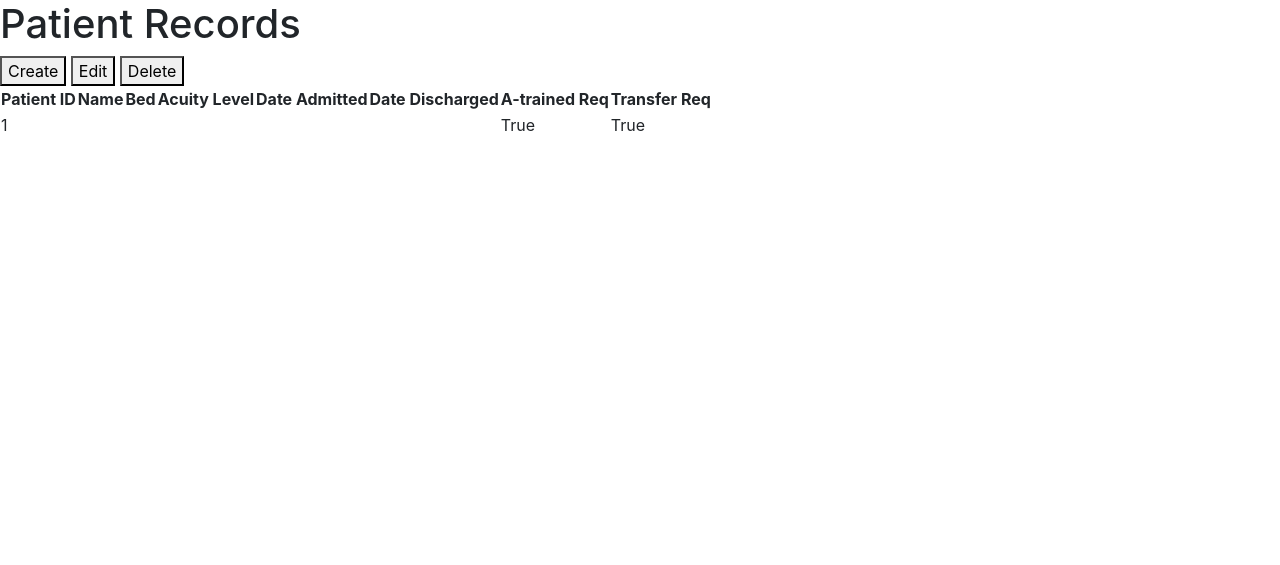
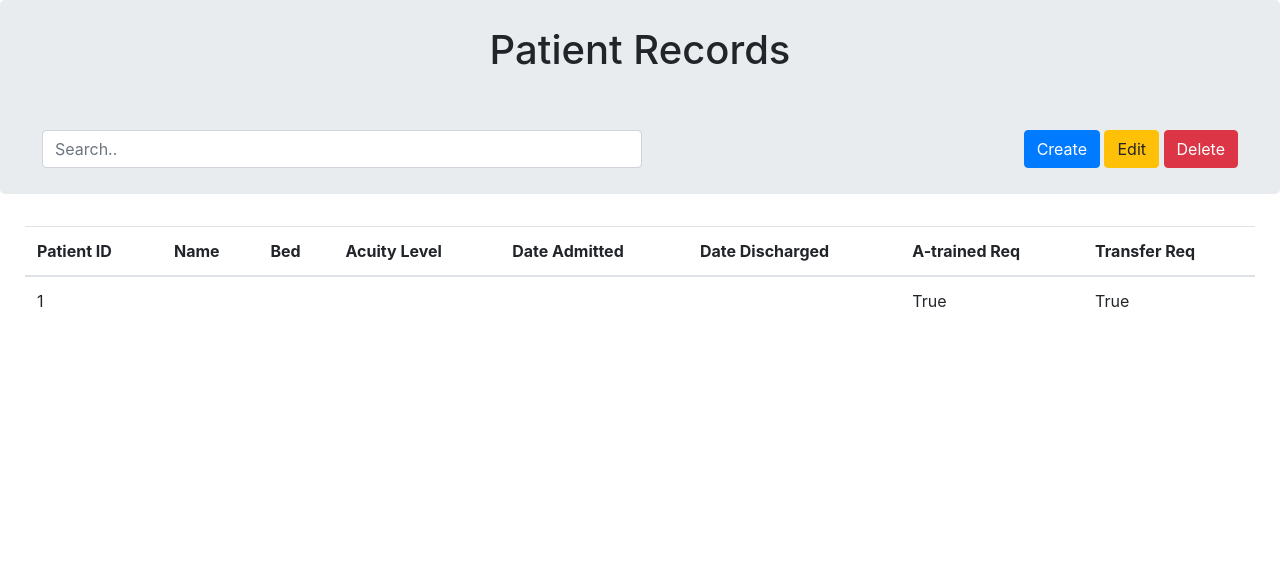
Before and after one commit to jho53/smart-roster-schedule, a Flask app: page /patientRecords in a window 1280 px wide. Shown: the part 66-631 px from the top of the page. Run offline with Flask 2, Linux system fonts and the light colour scheme; the visitor is signed in with stand-in values (Sample User, id 1); tables that the repository leaves empty or names only in its code hold one stand-in row (values such as "Sample post"); some libraries are stand-ins or nearby versions.

Commit message:
Patient records CSS added (same as nurse records)

```diff
--- a/code/templates/Records/patientRecord.html
+++ b/code/templates/Records/patientRecord.html
@@ -4,12 +4,32 @@
 
 <!--Content Here-->
 <div>
+    <div class="jumbotron py-3">
+        <div class="jumbotron-content">
             <h1>Patient Records</h1>
-    <button>Create</button>
-    <button>Edit</button>
-    <button>Delete</button>
+            <br><br>
+            <div class="container-fluid">
+                <div class="row">
+                    <div class="table-searchbar">
+                        <input class="form-control" id="myInput" type="text" placeholder="Search.." onkeyup="">
+                    </div>
+                    <!-- Extra div for center of row -->
+                    <div class="col-sm"></div>
+                    <div class="col-">
+                        <button type="button" class="btn btn-primary" data-toggle="modal"
+                            data-target="#exampleModalCenter">
+                            Create
+                        </button>
+                        <button class="btn btn-warning">Edit</button>
+                        <button class="btn btn-danger">Delete</button>
+                    </div>
+                </div>
+            </div>
+        </div>
+    </div>
     <!--Table-->
-    <table>
+    <div class="table-content">
+        <table class="table">
             <thead>
                 <tr>
                     <th>Patient ID</th>
@@ -68,6 +88,7 @@
             </tbody>
         </table>
     </div>
+</div>
 
 
 {% endblock %}
```
Also changed, not shown: 1 other file. Lines whose indentation alone changed are shown as unchanged.
